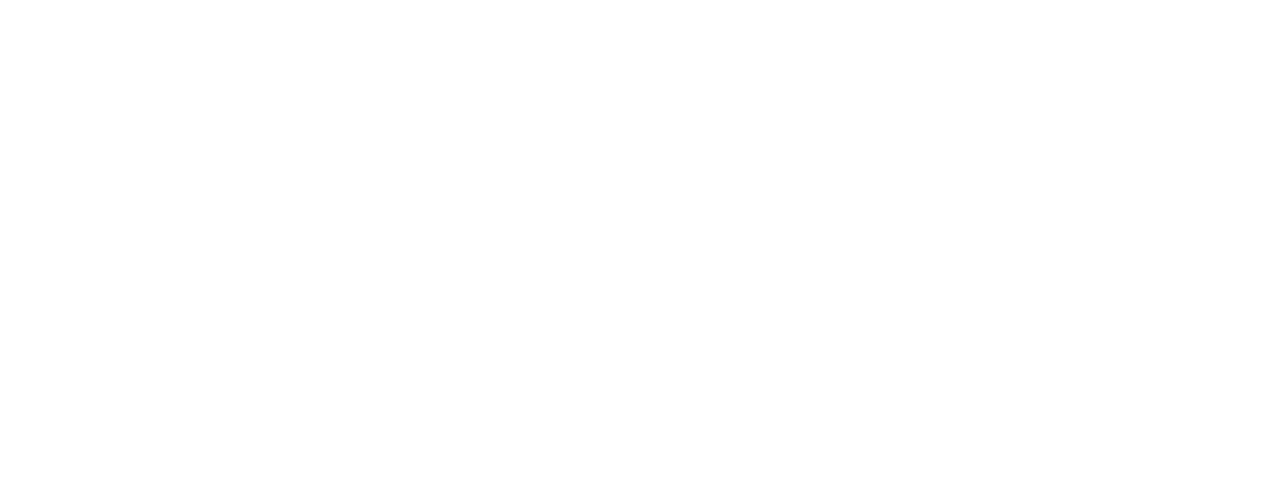
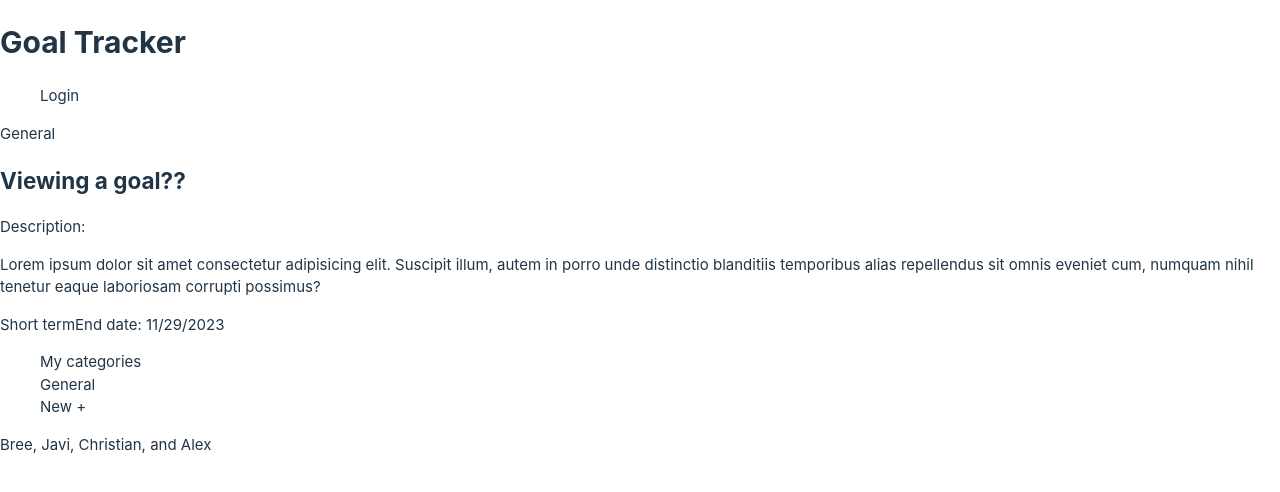
Before and after one commit to BreePrimmer/Goal-Tracker, a React (Vite) app in the folder client/: page /Goal in a window 1280 px wide. Before the commit this address had no page. Shown: the top 492 px of the page. Built offline with nearby package versions, Linux system fonts and the light colour scheme.

Commit message:
Added additional pages and components

```diff
--- a/client/src/components/CreateGoal.jsx
+++ b/client/src/components/CreateGoal.jsx
@@ -4,15 +4,15 @@
       <span>Make a new goal</span>
       <form>
         <div>
-          <label for="newGoalCategory">Category:</label>
+          <label htmlFor="newGoalCategory">Category:</label>
           <input type="text" name="newGoalCategory" id="" />
         </div>
         <div>
-          <label for="newGoalDesc">Description:</label>
+          <label htmlFor="newGoalDesc">Description:</label>
           <input type="text" name="newGoalDesc" />
         </div>
         <div>
-          <label for="newGoalDate">End Date</label>
+          <label htmlFor="newGoalDate">End Date</label>
           <input type="datetime-local" />
         </div>
       </form>
--- /dev/null
+++ b/client/src/components/SingleGoalView.jsx
@@ -0,0 +1,17 @@
+export default function SingleGoalView() {
+  return (
+    <div>
+      <div>
+        <span>Description:</span>
+        <p>
+          Lorem ipsum dolor sit amet consectetur adipisicing elit. Suscipit
+          illum, autem in porro unde distinctio blanditiis temporibus alias
+          repellendus sit omnis eveniet cum, numquam nihil tenetur eaque
+          laboriosam corrupti possimus?
+        </p>
+        <span>Short term</span>
+        <span>End date: 11/29/2023</span>
+      </div>
+    </div>
+  );
+}
--- /dev/null
+++ b/client/src/pages/CategoryView.jsx
@@ -0,0 +1,15 @@
+import { useParams } from "react-router-dom";
+
+export default function GoalView() {
+  let { id } = useParams();
+  return (
+    <div>
+      <ul>
+        <li>Goal one</li>
+        <li>Goal two</li>
+        <li>Goal three</li>
+        <li>Goal four</li>
+      </ul>
+    </div>
+  );
+}
--- /dev/null
+++ b/client/src/pages/GoalView.jsx
@@ -0,0 +1,15 @@
+import { useParams } from "react-router-dom";
+import SingleGoalView from "../components/SingleGoalView";
+import Categories from "../components/Categories";
+
+export default function GoalView() {
+  let { id } = useParams();
+  return (
+    <div>
+      <div>General</div>
+      <h2>Viewing a goal??</h2>
+      <SingleGoalView />
+      <Categories />
+    </div>
+  );
+}
```
Also changed, not shown: client/src/main.jsx (+10 -0 lines).
